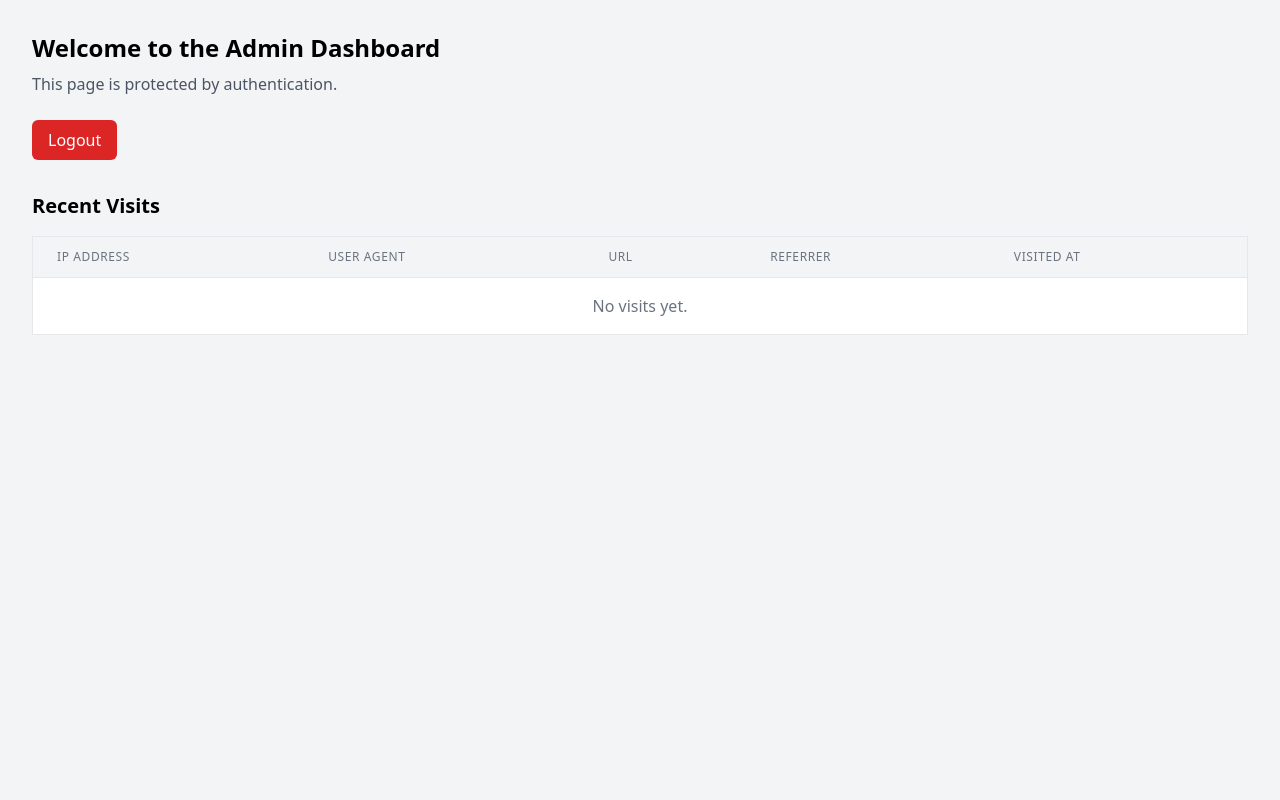
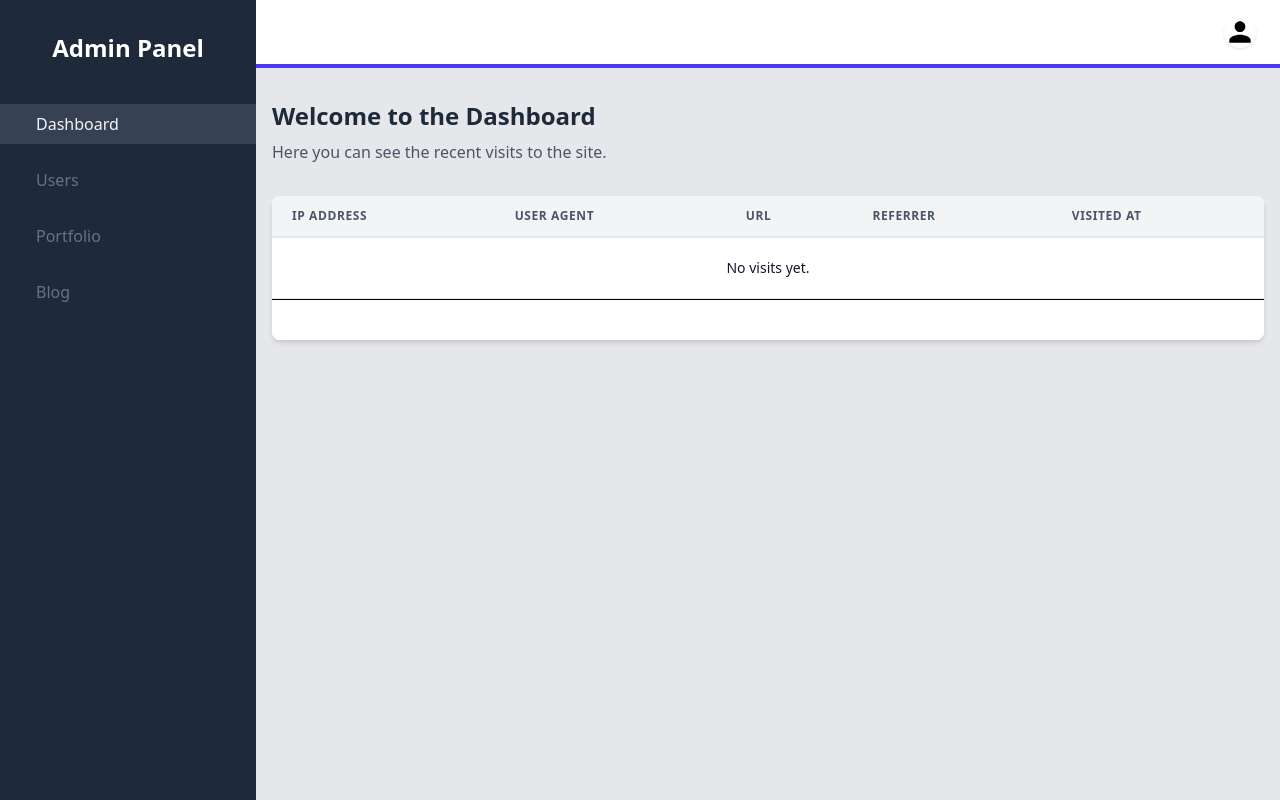
Before and after one commit to rebellious2012/goodcode, a Laravel app: template resources/views/admin/dashboard.blade.php in a window 1280 px wide. Run offline with Laravel 12, Linux system fonts and the light colour scheme; the template is opened without the code that fills it, so the values that code supplies are empty; style sheets or scripts are compiled from the project's sources; some libraries are stand-ins or nearby versions.

Commit message:
fix: Align dashboard layout with other admin pages
This commit updates the admin dashboard view to extend the correct layout (`layouts.admin`), ensuring a consistent look and feel with other admin pages, including the sidebar navigation.

This addresses the user's feedback that the dashboard was missing the main menu. The table styling has also been adjusted to match the rest of the admin panel.

```diff
--- a/resources/views/admin/dashboard.blade.php
+++ b/resources/views/admin/dashboard.blade.php
@@ -1,53 +1,65 @@
-@extends('admin.layouts.app')
+@extends('layouts.admin')
+
+@section('title', 'Dashboard')
 
 @section('content')
-<div class="p-8">
-    <h1 class="text-2xl font-bold">Welcome to the Admin Dashboard</h1>
-    <p class="mt-2 text-gray-600">This page is protected by authentication.</p>
+<div class="container mx-auto px-4 py-8">
+    <h1 class="text-2xl font-bold text-gray-800">Welcome to the Dashboard</h1>
+    <p class="mt-2 text-gray-600">Here you can see the recent visits to the site.</p>
 
-    <!-- Logout Button -->
-    <div class="mt-6">
-        <form method="POST" action="{{ route('logout') }}">
-            @csrf
-            <button type="submit" class="px-4 py-2 font-medium text-white bg-red-600 rounded-md hover:bg-red-700">
-                Logout
-            </button>
-        </form>
-    </div>
-
-    <!-- Visits Table -->
     <div class="mt-8">
-        <h2 class="text-xl font-bold">Recent Visits</h2>
-        <div class="mt-4 overflow-x-auto">
-            <table class="min-w-full bg-white border border-gray-200">
+        <div class="bg-white shadow-md rounded-lg overflow-hidden">
+            <table class="min-w-full leading-normal">
                 <thead>
-                    <tr class="w-full bg-gray-100 border-b">
-                        <th class="px-6 py-3 text-left text-xs font-medium text-gray-500 uppercase tracking-wider">IP Address</th>
-                        <th class="px-6 py-3 text-left text-xs font-medium text-gray-500 uppercase tracking-wider">User Agent</th>
-                        <th class="px-6 py-3 text-left text-xs font-medium text-gray-500 uppercase tracking-wider">URL</th>
-                        <th class="px-6 py-3 text-left text-xs font-medium text-gray-500 uppercase tracking-wider">Referrer</th>
-                        <th class="px-6 py-3 text-left text-xs font-medium text-gray-500 uppercase tracking-wider">Visited At</th>
+                    <tr>
+                        <th class="px-5 py-3 border-b-2 border-gray-200 bg-gray-100 text-left text-xs font-semibold text-gray-600 uppercase tracking-wider">
+                            IP Address
+                        </th>
+                        <th class="px-5 py-3 border-b-2 border-gray-200 bg-gray-100 text-left text-xs font-semibold text-gray-600 uppercase tracking-wider">
+                            User Agent
+                        </th>
+                        <th class="px-5 py-3 border-b-2 border-gray-200 bg-gray-100 text-left text-xs font-semibold text-gray-600 uppercase tracking-wider">
+                            URL
+                        </th>
+                        <th class="px-5 py-3 border-b-2 border-gray-200 bg-gray-100 text-left text-xs font-semibold text-gray-600 uppercase tracking-wider">
+                            Referrer
+                        </th>
+                        <th class="px-5 py-3 border-b-2 border-gray-200 bg-gray-100 text-left text-xs font-semibold text-gray-600 uppercase tracking-wider">
+                            Visited At
+                        </th>
                     </tr>
                 </thead>
-                <tbody class="divide-y divide-gray-200">
+                <tbody>
                     @forelse ($visits as $visit)
                         <tr>
-                            <td class="px-6 py-4 whitespace-nowrap">{{ $visit->ip_address }}</td>
-                            <td class="px-6 py-4 whitespace-nowrap">{{ Str::limit($visit->user_agent, 50) }}</td>
-                            <td class="px-6 py-4 whitespace-nowrap">{{ Str::limit($visit->url, 50) }}</td>
-                            <td class="px-6 py-4 whitespace-nowrap">{{ Str::limit($visit->referrer, 30) }}</td>
-                            <td class="px-6 py-4 whitespace-nowrap">{{ $visit->visited_at->format('Y-m-d H:i:s') }}</td>
+                            <td class="px-5 py-5 border-b border-gray-200 bg-white text-sm">
+                                <p class="text-gray-900 whitespace-no-wrap">{{ $visit->ip_address }}</p>
+                            </td>
+                            <td class="px-5 py-5 border-b border-gray-200 bg-white text-sm">
+                                <p class="text-gray-900 whitespace-no-wrap">{{ Str::limit($visit->user_agent, 50) }}</p>
+                            </td>
+                            <td class="px-5 py-5 border-b border-gray-200 bg-white text-sm">
+                                <p class="text-gray-900 whitespace-no-wrap">{{ Str::limit($visit->url, 50) }}</p>
+                            </td>
+                            <td class="px-5 py-5 border-b border-gray-200 bg-white text-sm">
+                                <p class="text-gray-900 whitespace-no-wrap">{{ Str::limit($visit->referrer, 30) }}</p>
+                            </td>
+                            <td class="px-5 py-5 border-b border-gray-200 bg-white text-sm">
+                                <p class="text-gray-900 whitespace-no-wrap">{{ $visit->visited_at->format('M d, Y H:i:s') }}</p>
+                            </td>
                         </tr>
                     @empty
                         <tr>
-                            <td colspan="5" class="px-6 py-4 text-center text-gray-500">No visits yet.</td>
+                            <td colspan="5" class="px-5 py-5 border-b border-gray-200 bg-white text-sm text-center">
+                                <p class="text-gray-900 whitespace-no-wrap">No visits yet.</p>
+                            </td>
                         </tr>
                     @endforelse
                 </tbody>
             </table>
-        </div>
-        <div class="mt-4">
-            {{ $visits->links() }}
+            <div class="px-5 py-5 bg-white border-t flex flex-col xs:flex-row items-center xs:justify-between">
+                {{ $visits->links() }}
+            </div>
         </div>
     </div>
 </div>
```
